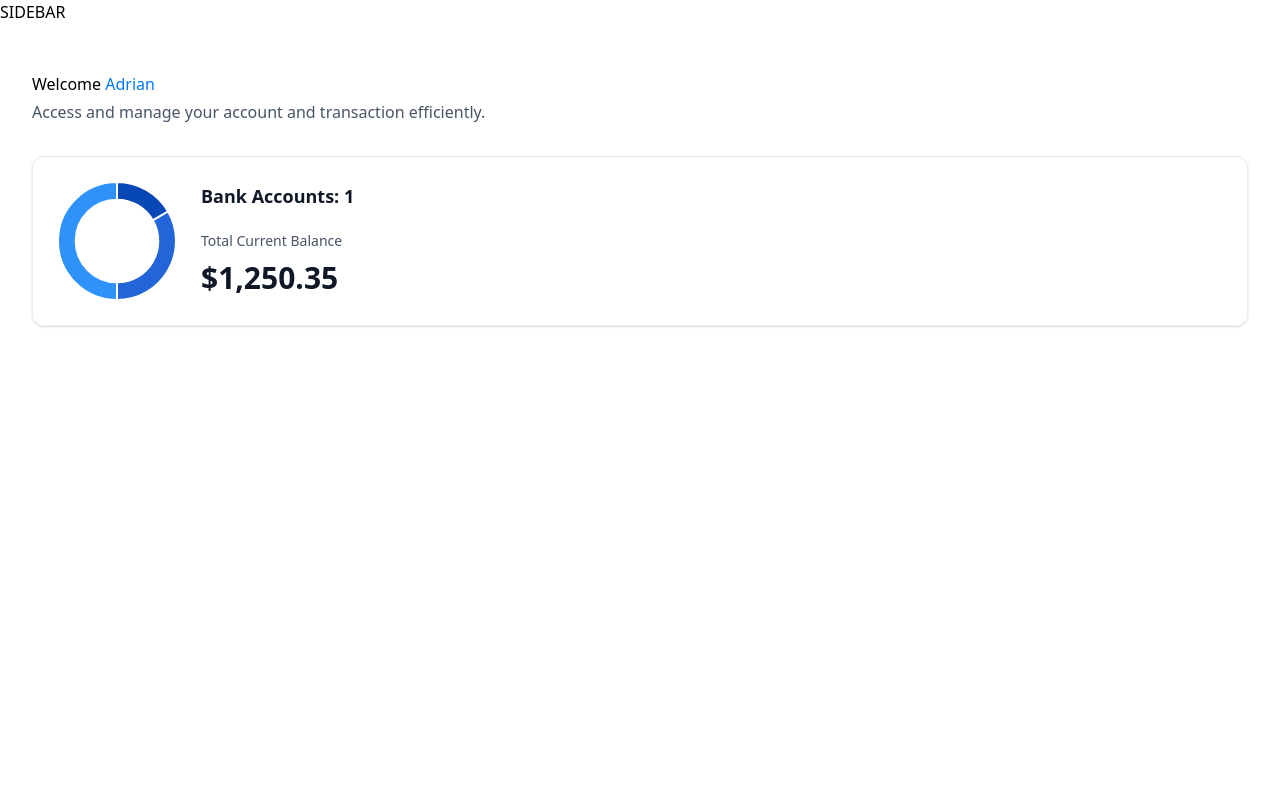
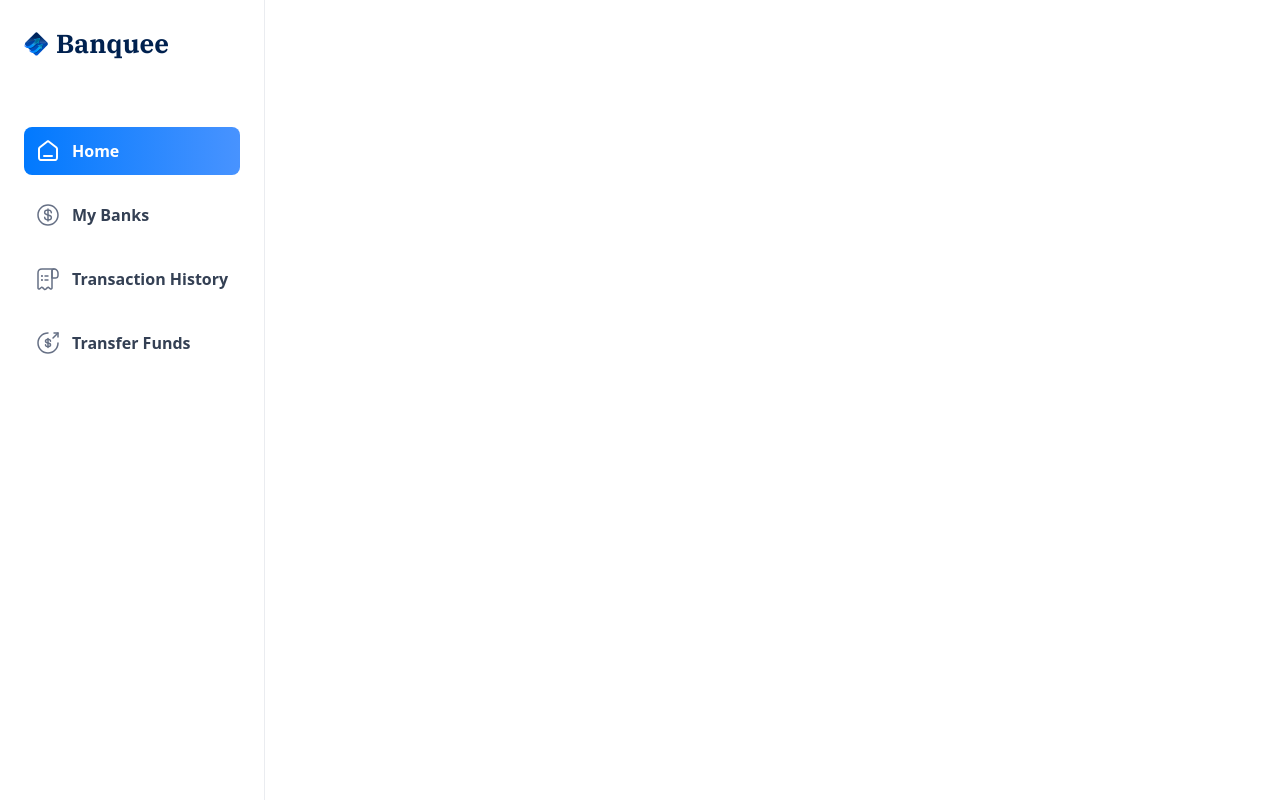
Before and after one commit to Berthje/banquee-app, a Next.js app: page / in a window 1280 px wide. Shown: the top 802 px of the page. Built offline with nearby package versions, Linux system fonts and the light colour scheme.

Commit message:
feat: Add Sidebar component to RootLayout

```diff
--- a/app/(root)/layout.tsx
+++ b/app/(root)/layout.tsx
@@ -1,11 +1,15 @@
+import Sidebar from "@/components/Sidebar";
+
 export default function RootLayout({
   children,
 }: Readonly<{
   children: React.ReactNode;
 }>) {
+  const loggedIn = { firstName: 'Layton', lastName: 'Berth' };
+
   return (
     <main>
-        SIDEBAR
+        <Sidebar user={loggedIn} />
         {children}
     </main>
   );
--- /dev/null
+++ b/components/Sidebar.tsx
@@ -0,0 +1,37 @@
+'use client';
+
+import { sidebarLinks } from '@/constants'
+import { cn } from '@/lib/utils'
+import Image from 'next/image'
+import Link from 'next/link'
+import { usePathname } from 'next/navigation'
+import React from 'react'
+
+const Sidebar = ({user}: SiderbarProps) => {
+    const pathname = usePathname();
+
+    return (
+        <section className="sidebar">
+            <nav className="flex flex-col gap-4">
+                <Link href="/" className="mb-12 cursor-pointer items-center flex gap-2">
+                    <Image src="/icons/logo.svg" width={34} height={34} alt="banquee logo" className="size-[24px] max-xl:size-14" />
+                    <h1 className="sidebar-logo">Banquee</h1>
+                </Link>
+                {sidebarLinks.map((link, index) => {
+                    const isActive = pathname === link.route || pathname.startsWith(`${link.route}/`);
+
+                    return (
+                        <Link href={link.route} key={link.label} className={cn('sidebar-link', {'bg-bank-gradient': isActive})}>
+                            <div className="relative size-6">
+                                <Image src={link.imgURL} alt={link.label} fill className={cn({'brightness-[3] invert-0': isActive})}/>
+                            </div>
+                            <p className={cn('sidebar-label', {'!text-white': isActive})}>{link.label}</p>
+                        </Link>
+                    )
+                })}
+            </nav>
+        </section>
+    )
+}
+
+export default Sidebar
```
